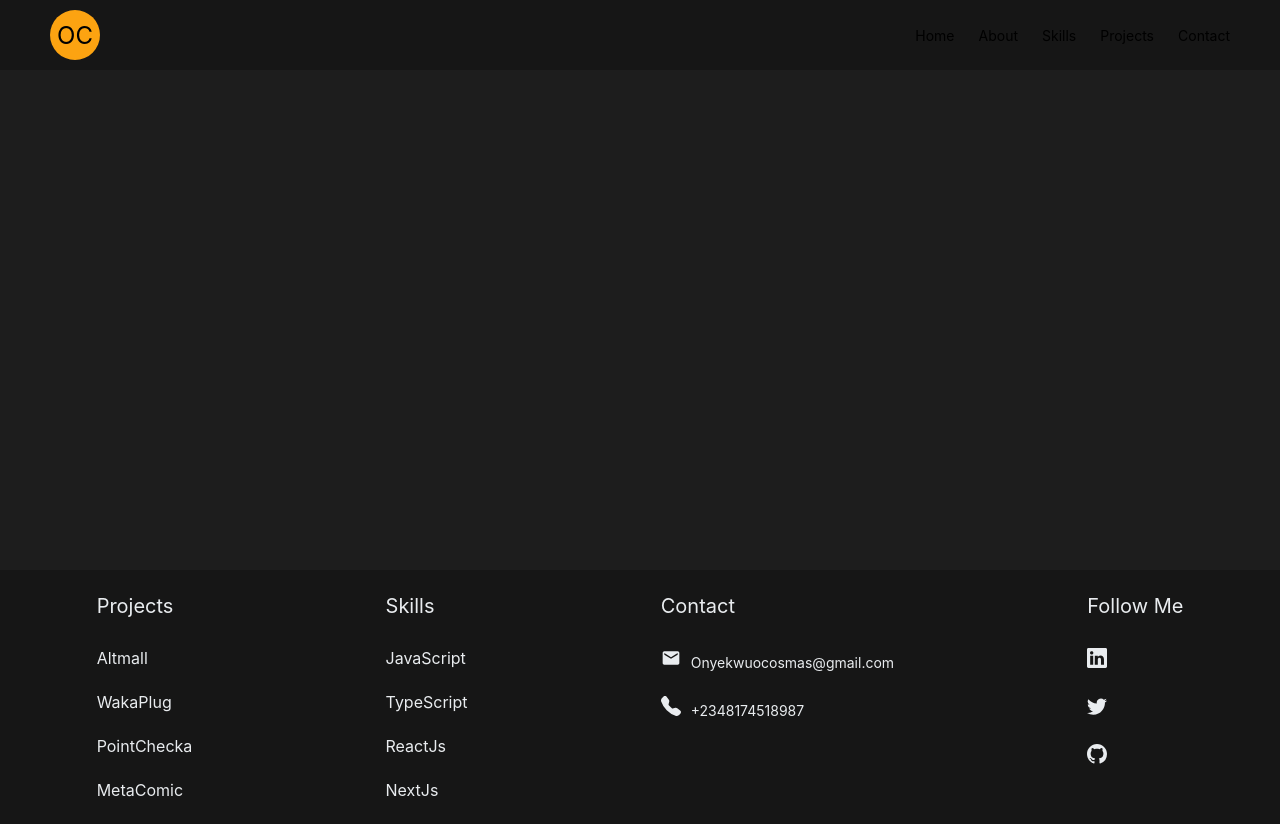
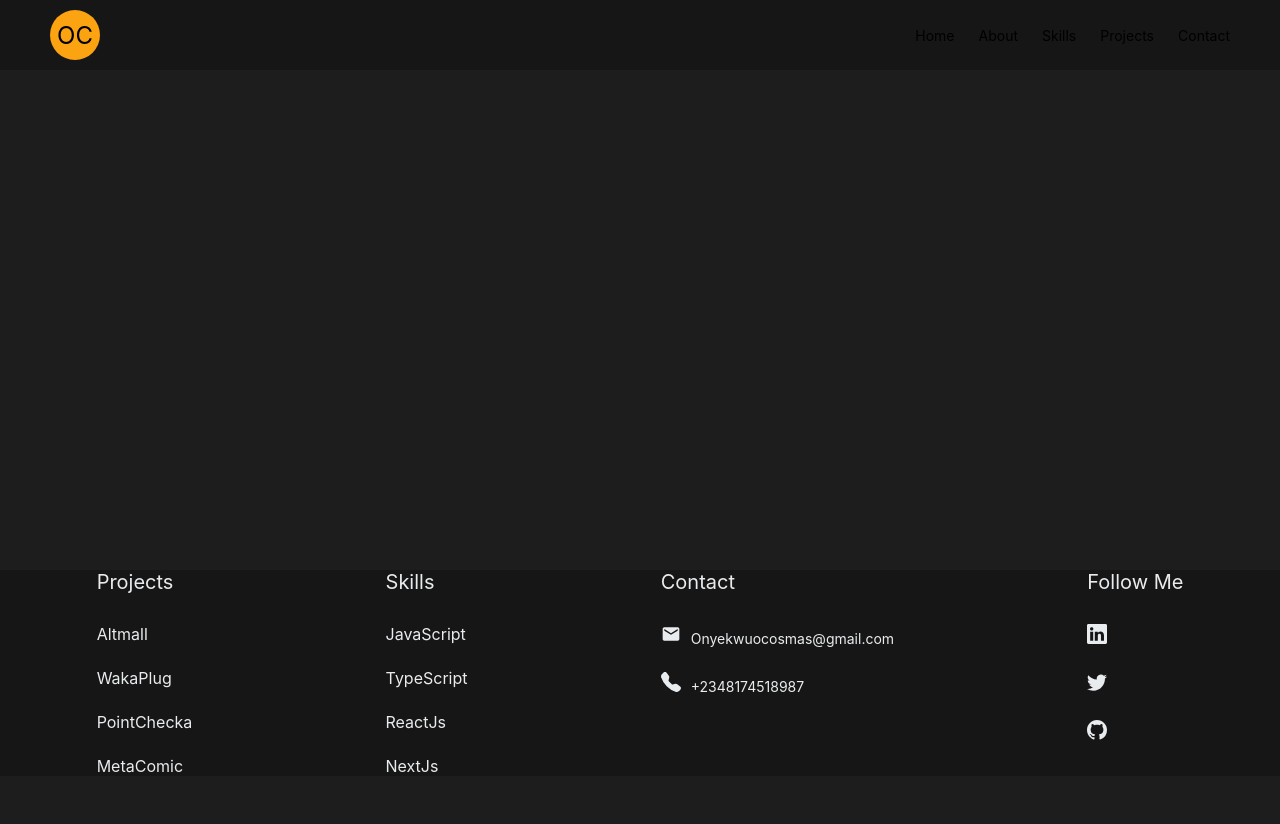
Before and after one commit to cossy1/portfolio, a Next.js app: page / in a window 1280 px wide. After the commit the page ends 800 px from the top, so only its background shows below. Built offline with nearby package versions, Linux system fonts and the light colour scheme.

Commit message:
wip: footer

```diff
--- a/src/app/layout/Footer/index.tsx
+++ b/src/app/layout/Footer/index.tsx
@@ -11,7 +11,6 @@ const StyledFooter = styled.div`
   display: flex;
   align-items: flex-start;
   justify-content: space-around;
-  padding: 24px 0;
   color: ${ColorConstants.onSecondary};
   font-size: 16px;
  // text-align: center;
```
